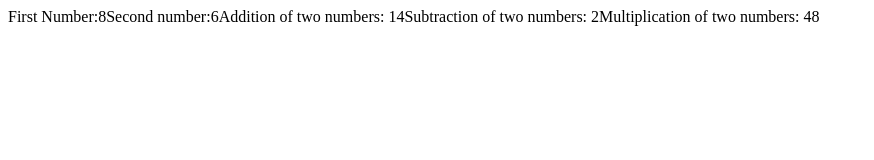
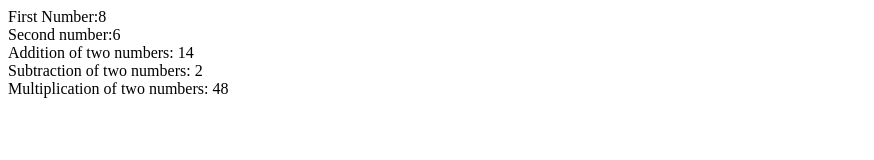
Before and after one commit to irtizabatool/Assignment2, a plain HTML site: page variables.html in a window 1280 px wide. Shown: the whole page, without its empty margins (0-874 px from the left). Drawn offline with Linux system fonts and the light colour scheme.

Commit message:
Variables with line break

```diff
--- a/variables.html
+++ b/variables.html
@@ -7,10 +7,10 @@
             var addNum=numOne+numTwo;
             var subNum=numOne-numTwo;
             var mulNum=numOne*numTwo;
-            document.write("First Number:"+numOne+"Second number:"+numTwo);
-            document.write("Addition of two numbers: "+addNum);
-            document.write("Subtraction of two numbers: "+subNum);
-            document.write("Multiplication of two numbers: "+mulNum);
+            document.write("First Number:"+numOne+"</br>Second number:"+numTwo);
+            document.write("</br>Addition of two numbers: "+addNum);
+            document.write("</br>Subtraction of two numbers: "+subNum);
+            document.write("</br>Multiplication of two numbers: "+mulNum);
         </script>
     </head>
     <body>
```
